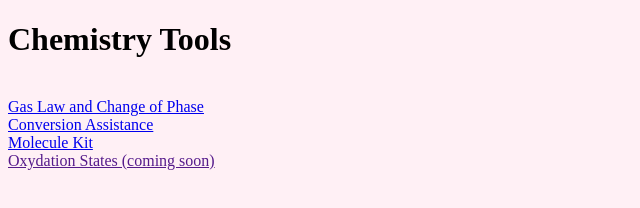
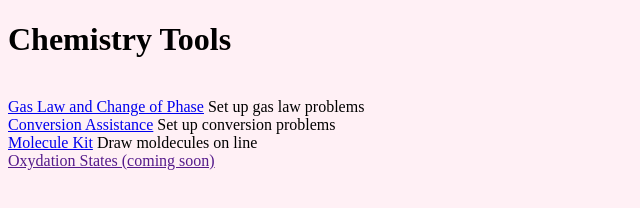
Before and after one commit to Avondel/chem, a plain HTML site: page index.html in a window 1280 px wide. Shown: the whole page, without its empty margins (0-640 px from the left). Drawn offline with Linux system fonts and the light colour scheme.

Commit message:
Update index.html

```diff
--- a/index.html
+++ b/index.html
@@ -4,9 +4,9 @@
 	<title>Tools for Chemistry</title>
 	<body style = "background-color: lavenderBlush">
 		<h1>Chemistry Tools</h1><br>
-		<a href = "https://avondel.github.io/GasLaw/">Gas Law and Change of Phase</a><br>
-		<a href = "https://avondel.github.io/ConversionHelp/">Conversion Assistance</a><br>
-		<a href = "https://avondel.github.io/DrawMolecule/">Molecule Kit</a><br>
+		<a href = "https://avondel.github.io/GasLaw/">Gas Law and Change of Phase</a> Set up gas law problems<br>
+		<a href = "https://avondel.github.io/ConversionHelp/">Conversion Assistance</a> Set up conversion problems<br>
+		<a href = "https://avondel.github.io/DrawMolecule/">Molecule Kit</a> Draw moldecules on line<br>
 		<a href>Oxydation States (coming soon)</a><br>
 	</body>
 </html>
```
